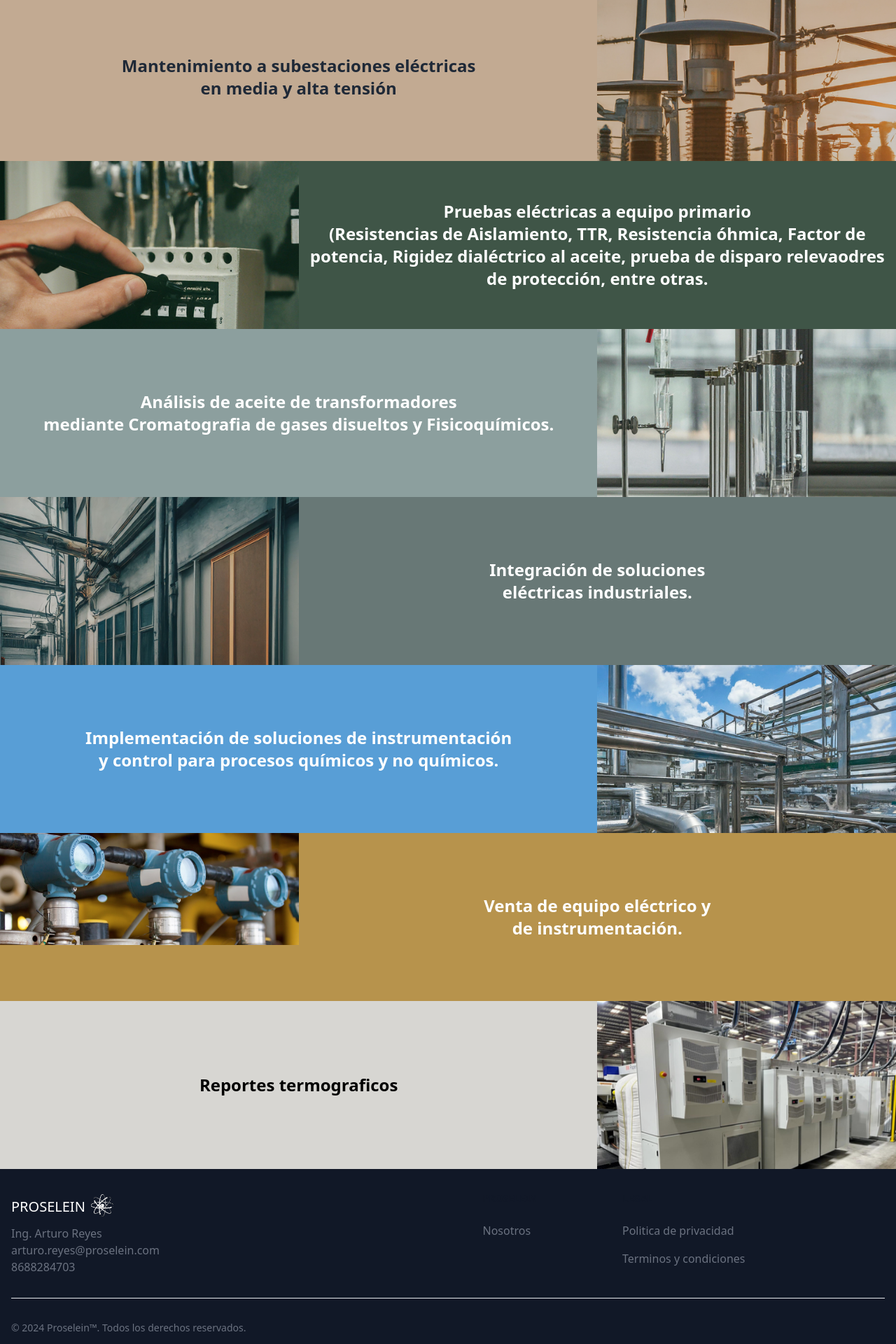
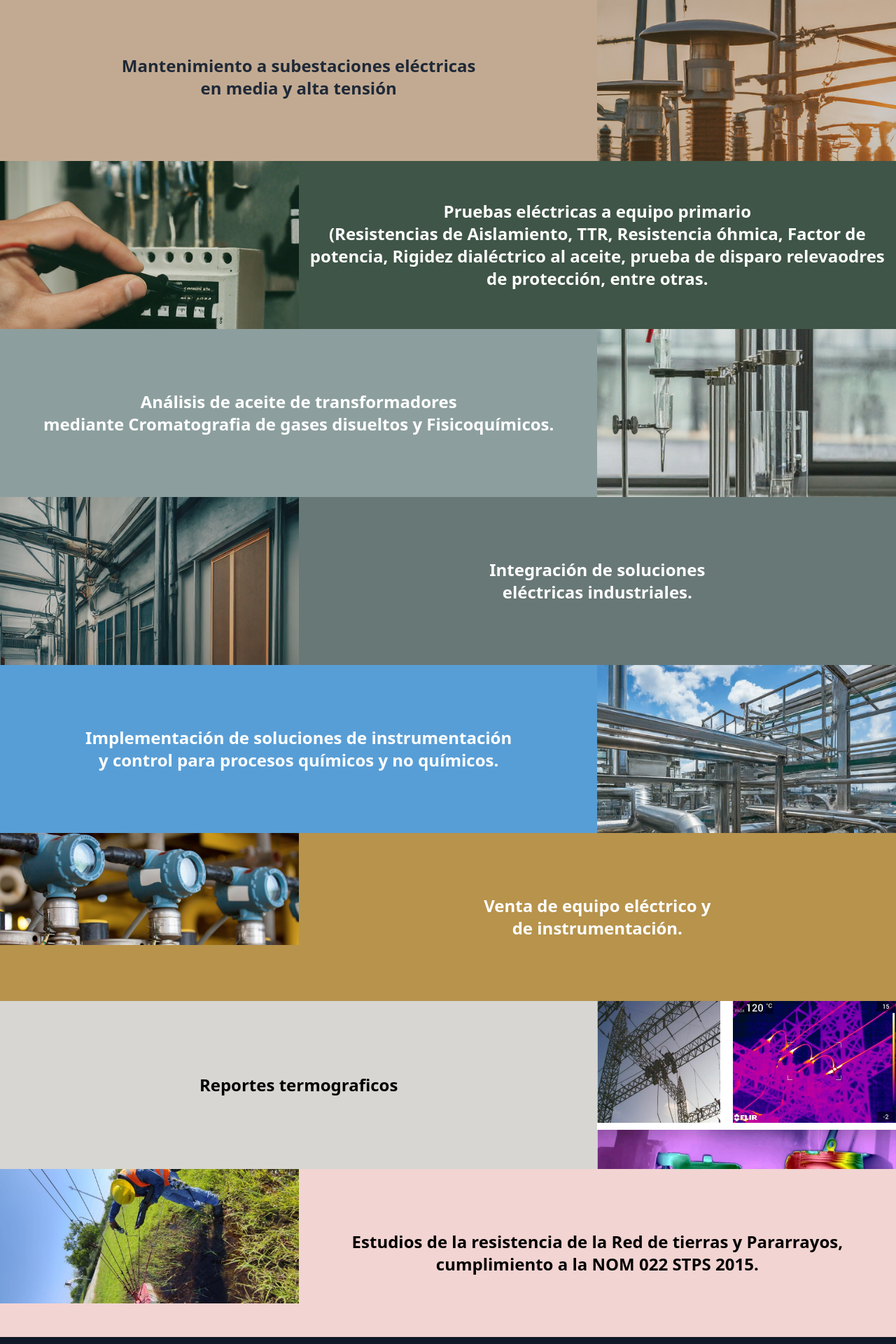
Before and after one commit to BrayanM03/proselein, a PHP site: page /servicios.php in a window 1280 px wide. Shown: the part 840-2760 px from the top of the page at 70% size. Run offline with PHP 8.4, Linux system fonts and the light colour scheme; some libraries are stand-ins or nearby versions.

Commit message:
Actualizacion de servicios

```diff
--- a/assets/js/servicios.js
+++ b/assets/js/servicios.js
@@ -1,20 +1,77 @@
 flag = 1;
-let servicios =[
-    {color_text:'text-gray-800', text1: 'Instalaciones', text2:'Eléctricas Industriales', src: 'instalaciones.jpg', color:'#E8E9D3'},
-    {color_text:'text-gray-800', text1: 'Mantenimiento a subestaciones eléctricas ', text2:'en media y alta tensión', src: 'subestacion.png', color:'#C2AA92'},
-    {color_text:'text-white', text1: 'Pruebas eléctricas a equipo primario ', text2:'(Resistencias de Aislamiento, TTR, Resistencia óhmica, Factor de potencia, Rigidez dialéctrico al aceite, prueba de disparo relevaodres de protección, entre otras.', src: 'pruebas.png', color:'#3F5547'},
-    {color_text:'text-white', text1: 'Análisis de aceite de transformadores', text2:'mediante Cromatografia de gases disueltos y Fisicoquímicos.', src: 'analisis.png', color:'#8C9F9E'},
-    {color_text:'text-white', text1: 'Integración de soluciones', text2:'eléctricas industriales.', src: 'integracion.png', color:'#687876'},
-    {color_text:'text-white', text1: 'Implementación de soluciones de instrumentación', text2:'y control para procesos químicos y no químicos.', src: 'implementacion.png', color:'#589ED6'},
-    {color_text:'text-white', text1: 'Venta de equipo eléctrico y', text2:'de instrumentación.', src: 'instrumentacion.jpeg', color:'#B7934C'},
-    {color_text:'text-gray', text1: 'Reportes termograficos', text2:'', src: 'reporte.png', color:'#d7d6d2'},
-]
+let servicios = [
+  {
+    color_text: "text-gray-800",
+    text1: "Instalaciones",
+    text2: "Eléctricas Industriales",
+    src: "instalaciones.jpg",
+    color: "#E8E9D3",
+  },
+  {
+    color_text: "text-gray-800",
+    text1: "Mantenimiento a subestaciones eléctricas ",
+    text2: "en media y alta tensión",
+    src: "subestacion.png",
+    color: "#C2AA92",
+  },
+  {
+    color_text: "text-white",
+    text1: "Pruebas eléctricas a equipo primario ",
+    text2:
+      "(Resistencias de Aislamiento, TTR, Resistencia óhmica, Factor de potencia, Rigidez dialéctrico al aceite, prueba de disparo relevaodres de protección, entre otras.",
+    src: "pruebas.png",
+    color: "#3F5547",
+  },
+  {
+    color_text: "text-white",
+    text1: "Análisis de aceite de transformadores",
+    text2: "mediante Cromatografia de gases disueltos y Fisicoquímicos.",
+    src: "analisis.png",
+    color: "#8C9F9E",
+  },
+  {
+    color_text: "text-white",
+    text1: "Integración de soluciones",
+    text2: "eléctricas industriales.",
+    src: "integracion.png",
+    color: "#687876",
+  },
+  {
+    color_text: "text-white",
+    text1: "Implementación de soluciones de instrumentación",
+    text2: "y control para procesos químicos y no químicos.",
+    src: "implementacion.png",
+    color: "#589ED6",
+  },
+  {
+    color_text: "text-white",
+    text1: "Venta de equipo eléctrico y",
+    text2: "de instrumentación.",
+    src: "instrumentacion.jpeg",
+    color: "#B7934C",
+  },
+  {
+    color_text: "text-gray",
+    text1: "Reportes termograficos",
+    text2: "",
+    src: "reporte.png",
+    color: "#d7d6d2",
+  },
+
+  {
+    color_text: "text-gray",
+    text1: "Estudios de la resistencia de la Red de tierras y Pararrayos, cumplimiento a la NOM 022 STPS 2015.",
+    text2: "",
+    src: "estudios_resistencia_red.jpeg",
+    color: "#f2d4d2",
+  },
+];
 
 let windowWidth = window.innerWidth;
 let sectionClass, divClass, textClass;
 
 if (windowWidth < 640) {
-  servicios.forEach(element => {
+  servicios.forEach((element) => {
     $("#secciones-servicios").append(`
         <section class="overflow-hidden">
           <div class="flex flex-col md:flex-row">
@@ -29,12 +86,11 @@ if (windowWidth < 640) {
             </div>
           </div>
       </section>
-        `)
-
+        `);
   });
 } else if (windowWidth >= 640 && windowWidth < 1024) {
-  servicios.forEach(element => {
-    if(flag == 1){
+  servicios.forEach((element) => {
+    if (flag == 1) {
       $("#secciones-servicios").append(`
         <section class="overflow-hidden">
           <div class="flex flex-col md:flex-row">
@@ -49,9 +105,9 @@ if (windowWidth < 640) {
             </div>
           </div>
       </section>
-        `)
+        `);
       flag = 2;
-    }else{
+    } else {
       $("#secciones-servicios").append(`
     <section class="overflow-hidden">
       <div class="flex flex-col md:flex-row">
@@ -67,14 +123,13 @@ if (windowWidth < 640) {
         </div>
       </div>
   </section>
-    `)
+    `);
       flag = 1;
     }
-
   });
 } else {
-  servicios.forEach(element => {
-    if(flag == 1){
+  servicios.forEach((element) => {
+    if (flag == 1) {
       $("#secciones-servicios").append(`
         <section class="overflow-hidden">
           <div class="flex flex-col md:flex-row">
@@ -89,9 +144,9 @@ if (windowWidth < 640) {
             </div>
           </div>
       </section>
-        `)
+        `);
       flag = 2;
-    }else{
+    } else {
       $("#secciones-servicios").append(`
     <section class="overflow-hidden">
       <div class="flex flex-col md:flex-row">
@@ -107,9 +162,168 @@ if (windowWidth < 640) {
         </div>
       </div>
   </section>
-    `)
+    `);
       flag = 1;
     }
-
   });
 }
+
+function modalServicioMantenimientos() {
+  Swal.fire({
+    html: `
+      <div class="container" id="container-services-mtto">
+      <a href="#" class="flex items-center bg-white border border-gray-200 rounded-lg shadow md:flex-row md:max-w-xl hover:bg-gray-100 dark:border-gray-700 dark:bg-gray-800 dark:hover:bg-gray-700">
+    <div class="flex flex-col justify-between p-4 leading-normal">
+        <h5 class="mb-2 text-2xl font-bold tracking-tight text-gray-900 dark:text-white">Servicios de mantenimiento</h5>
+        <p class="mb-3 font-normal text-gray-700 dark:text-gray-400">Además de brindar servicios de mantenimiento a Compresores de aire, Chiller, Generadores Eléctricos industriales, Subestaciones eléctricas.</p>
+    </div>
+
+    </a>
+    <div class="flex flex-row mt-5">
+      <div class="basis-1/2 sm:basis-1/1"><img class="object-cover rounded-t-lg h-96 md:h-auto md:w-60 md:rounded-none md:rounded-s-lg" src="./assets/img/servicios/mantenimientos_1.png" alt="">
+      </div>
+      <div class="basis-1/2 sm:basis-1/1"><img class="object-cover rounded-t-lg h-96 md:h-auto md:w-60 md:rounded-none md:rounded-s-lg" src="./assets/img/servicios/mantenimientos_2.png" alt="">
+      </div>
+    </div>
+    <div class="flex flex-row mt-5">
+      <div class="basis-1/2 sm:basis-1/1"><img class="object-cover w-full rounded-t-lg h-96 md:h-auto md:w-60 md:rounded-none md:rounded-s-lg" src="./assets/img/servicios/mantenimientos_3.png" alt="">
+      </div>
+      <div class="basis-1/2 sm:basis-1/1"><img class="object-cover w-full rounded-t-lg h-96 md:h-auto md:w-60 md:rounded-none md:rounded-s-lg" src="./assets/img/servicios/mantenimientos_4.png" alt="">
+      </div>
+    </div>
+
+      </div>
+    `,
+    width: 'auto',
+    confirmButtonText: 'Entendido',
+    showCloseButton: true,
+
+    didOpen: function(){
+      if (windowWidth < 640){
+        console.log('lol');
+        $("#container-services-mtto").empty().append(
+          `
+          <a href="#" class="flex items-center bg-white border border-gray-200 rounded-lg shadow md:flex-row md:max-w-xl hover:bg-gray-100 dark:border-gray-700 dark:bg-gray-800 dark:hover:bg-gray-700">
+          <div class="flex flex-col justify-between p-4 leading-normal">
+              <h5 class="mb-2 text-2xl font-bold tracking-tight text-gray-900 dark:text-white">Servicios de mantenimiento</h5>
+              <p class="mb-3 font-normal text-gray-700 dark:text-gray-400">Además de brindar servicios de mantenimiento a Compresores de aire, Chiller, Generadores Eléctricos industriales, Subestaciones eléctricas.</p>
+          </div>
+
+          </a>
+          <div class="flex flex-col mt-5">
+            <div class="basis-1/1"><img class="object-cover rounded-t-lg md:rounded-none md:rounded-s-lg" src="./assets/img/servicios/mantenimientos_1.png" alt="">
+            </div>
+            <div class="basis-1/1"><img class="object-cover rounded-t-lg md:rounded-none md:rounded-s-lg" src="./assets/img/servicios/mantenimientos_2.png" alt="">
+            </div>
+          </div>
+          <div class="flex flex-col mt-5">
+            <div class="basis-1/1"><img class="object-cover w-full rounded-t-lg md:rounded-none md:rounded-s-lg" src="./assets/img/servicios/mantenimientos_3.png" alt="">
+            </div>
+            <div class="basis-1/1"><img class="object-cover w-full rounded-t-lg md:rounded-none md:rounded-s-lg" src="./assets/img/servicios/mantenimientos_4.png" alt="">
+            </div>
+          `
+        )
+      }
+    },
+  });
+}
+
+function modalServicioAsesoriaYReportes() {
+  Swal.fire({
+    html: `
+    <div class="container mx-auto">
+    <h2 class="text-3xl font-bold text-gray-800 mb-4">Inspección termográfica de equipos eléctricos de potencia</h2>
+
+    <div class="grid grid-cols-1 md:grid-cols-2 gap-4">
+      <div>
+        <h3 class="text-2xl font-semibold text-gray-800">Servicios ofrecidos</h3>
+
+        <ul class="list-disc list-inside text-start text-start text-gray-600">
+          <li>Inspección termográfica de equipos eléctricos de potencia:</li>
+            <ul class="list-disc list-inside ml-4">
+              <li>Interruptores</li>
+              <li>Motores</li>
+              <li>Arrancadores</li>
+              <li>Centros de carga</li>
+            </ul>
+          <li>Corrección de puntos calientes en subestaciones eléctricas en alta y media tensión.</li>
+          <li>Implementación de programas de mantenimiento predictivo de termografías en subestaciones y cuartos eléctricos.</li>
+        </ul>
+      </div>
+
+      <div>
+        <h3 class="text-2xl font-semibold text-gray-800">Beneficios de la inspección termográfica</h3>
+
+        <ul class="list-disc list-inside text-start text-gray-600">
+          <li>Detección temprana de fallas en equipos eléctricos.</li>
+          <li>Reducción de costos de mantenimiento no planificado.</li>
+          <li>Mejora de la confiabilidad y seguridad de las instalaciones eléctricas.</li>
+          <li>Prolongación de la vida útil de los equipos eléctricos.</li>
+        </ul>
+      </div>
+    </div>
+
+    <div class="grid grid-cols-1 gap-4">
+         <img src="./assets/img/servicios/reporte_cert.png" class="m-auto mt-5 w-4/5 mb-5" alt="">
+    </div>
+  </div>
+
+    `,
+    width:'auto',
+    confirmButtonText: 'Entendido',
+    showCloseButton: true,
+  });
+}
+
+function modalServicioImplementacion() {
+  Swal.fire({
+    html: `
+    <div class="container mx-auto">
+        <a href="#" class="flex items-center bg-white m-auto border border-gray-200 rounded-lg shadow md:flex-row md:max-w-xl hover:bg-gray-100 dark:border-gray-700 dark:bg-gray-800 dark:hover:bg-gray-700">
+          <div class="flex flex-col justify-between p-4 leading-normal">
+              <h3 class="text-lg m-auto font-bold text-gray-800">Implementamos lazos de control de variables de proceso, sistemas automatizados que le permiten:
+
+              </h3>
+              <ul class="mt-3 p-5 list-disc	text-start m-auto">
+                <li class="text-gray-600">Mayor eficiencia</li>
+                <li class="text-gray-600">Mejor calidad del producto</li>
+                <li class="text-gray-600">Reducción de costos</li>
+                <li class="text-gray-600">Aumento de la productividad</li>
+                <li class="text-gray-600">Mayor seguridad</li>
+              </ul>
+          </div>
+        </a>
+
+        <div class="grid grid-cols-1 gap-4">
+            <img src="./assets/img/servicios/implementacion_graph.png" class="m-auto mt-5 w-4/5 mb-5" alt="">
+        </div>
+    </div>
+    `,
+    width:'auto',
+    confirmButtonText: 'Entendido',
+    showCloseButton: true,
+  });
+}
+
+function modalServicioInstalaciones() {
+  Swal.fire({
+    html: `
+    <div class="container mx-auto">
+        <a href="#" class="flex items-center bg-white m-auto border border-gray-200 rounded-lg shadow md:flex-row md:max-w-xl hover:bg-gray-100 dark:border-gray-700 dark:bg-gray-800 dark:hover:bg-gray-700">
+          <div class="flex flex-col justify-between p-4 leading-normal">
+              <h3 class="text-lg m-auto font-bold text-gray-800">
+              Nuestro equipo de Proselein se dedica a diseñar, instalar y mantener sistemas eléctricos personalizados, adaptados a las necesidades específicas de cada industria.
+              </h3>
+          </div>
+        </a>
+
+        <div class="grid grid-cols-1 gap-4">
+            <img src="./assets/img/servicios/instalacion_electrica.png" class="m-auto mt-5 w-4/5 mb-5" alt="">
+        </div>
+    </div>
+    `,
+    width:'auto',
+    confirmButtonText: 'Entendido',
+    showCloseButton: true,
+  });
+}
--- a/catalogo.php
+++ b/catalogo.php
@@ -125,6 +125,6 @@
   </div>
 </body>
 <script src="vendor/jquery/jquery.min.js"></script>
-<script src="./assets/js/catalogo.js"></script>
+<script src="./assets/js/catalogo.js?v=<?php echo(rand()); ?>"></script>
 
 </html>
--- a/catalogo_equipos.php
+++ b/catalogo_equipos.php
@@ -123,5 +123,5 @@
 </div>
 </body>
 <script src="vendor/jquery/jquery.min.js"></script>
-<script src="./assets/js/catalogo_equipos_alta_tension.js"></script>
+<script src="./assets/js/catalogo_equipos_alta_tension.js?v=<?php echo(rand()); ?>"></script>
 </html>
--- a/contacto.php
+++ b/contacto.php
@@ -81,5 +81,5 @@
 </div>
 </body>
 <script src="vendor/jquery/jquery.min.js"></script>
-<script src="./assets/js/correo.js"></script>
+<script src="./assets/js/correo.js?v=<?php echo(rand()); ?>"></script>
 </html>
--- a/servicios.php
+++ b/servicios.php
@@ -54,18 +54,18 @@
         <span class="text-slate-900 text-xl font-bold block mt-2">Ventas productos</span>
       </div>
       <div class="w-full sm:w-1/2 md:w-1/5 text-center mb-8">
-        <img class="w-20 h-20 rounded-full border-4 border-sky-500 m-auto" src="./assets/img/servicios/integracion-banner.png" alt="Rounded avatar">
-        <span class="text-slate-900 text-xl font-bold block mt-2">Asesoria</span>
+        <img class="w-20 h-20 rounded-full border-4 border-sky-500 m-auto cursor-pointer" onclick="modalServicioAsesoriaYReportes()" src="./assets/img/servicios/integracion-banner.png" alt="Rounded avatar">
+        <span class="text-slate-900 text-xl font-bold block mt-2">Asesoria y reportes</span>
       </div>
-      <div class="w-full sm:w-1/2 md:w-1/5 text-center mb-8">
+      <div class="w-full sm:w-1/2 md:w-1/5 text-center mb-8 cursor-pointer" onclick="modalServicioInstalaciones()">
         <img class="w-20 h-20 rounded-full border-4 border-sky-500 m-auto" src="./assets/img/servicios/instalacion-banner.png" alt="Rounded avatar">
         <span class="text-slate-900 text-xl font-bold block mt-2">Instalaciones industriales</span>
       </div>
-      <div class="w-full sm:w-1/2 md:w-1/5 text-center mb-8">
+      <div class="w-full sm:w-1/2 md:w-1/5 text-center mb-8 cursor-pointer" onclick=" modalServicioMantenimientos()">
         <img class="w-20 h-20 rounded-full border-4 border-sky-500 m-auto" src="./assets/img/servicios/pruebas-banner.png" alt="Rounded avatar">
         <span class="text-slate-900 text-xl font-bold block mt-2">Mantenimientos</span>
       </div>
-      <div class="w-full sm:w-1/2 md:w-1/5 text-center mb-8">
+      <div class="w-full sm:w-1/2 md:w-1/5 text-center mb-8 cursor-pointer" onclick="modalServicioImplementacion()">
         <img class="w-20 h-20 rounded-full border-4 border-sky-500 m-auto" src="./assets/img/servicios/ventas-banner.png" alt="Rounded avatar">
         <span class="text-slate-900 text-xl font-bold block mt-2">Implementaciones</span>
       </div>
@@ -81,6 +81,7 @@
   </main>
 </div>
 </body>
+<script src="https://cdn.jsdelivr.net/npm/sweetalert2@11"></script>
 <script src="vendor/jquery/jquery.min.js"></script>
-<script src="./assets/js/servicios.js"></script>
+<script src="./assets/js/servicios.js?v=<?php echo(rand()); ?>"></script>
 </html>
```
Also changed, not shown: assets/img/servicios/estudios_resistencia_red.jpeg (added), assets/img/servicios/implementacion_graph.png (added), assets/img/servicios/instalacion_electrica.png (added), assets/img/servicios/mantenimientos_1.png (added), assets/img/servicios/mantenimientos_2.png (added), assets/img/servicios/mantenimientos_3.png (added), assets/img/servicios/mantenimientos_4.png (added), assets/img/servicios/reporte.png, assets/img/servicios/reporte_.png (added), assets/img/servicios/reporte_cert.png (added), 4 other files. Lines whose indentation alone changed are shown as unchanged.
